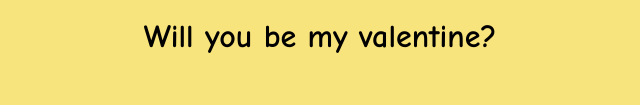
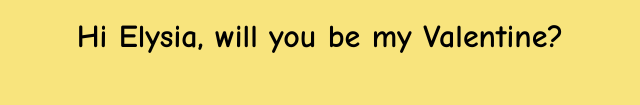
Before and after one commit to Vxure/Valentines, a plain HTML site: page index.html in a window 1280 px wide. Shown: the part 317-422 px from the top of the page, without its empty margins (320-960 px from the left). Drawn offline with Linux system fonts and the light colour scheme.

Commit message:
Updated Messages

```diff
--- a/index.html
+++ b/index.html
@@ -12,7 +12,7 @@
       <div class="banner-gif">
         <img id="banner" src="./public/images/minion.gif" alt="banner" />
       </div>
-      <h1 id="question-heading">Will you be my valentine?</h1>
+      <h1 id="question-heading">Hi Elysia, will you be my Valentine?</h1>
 
       <div class="buttons">
         <button id="yes-button" class="answerButton" ><p>Yes</p></button>
```
